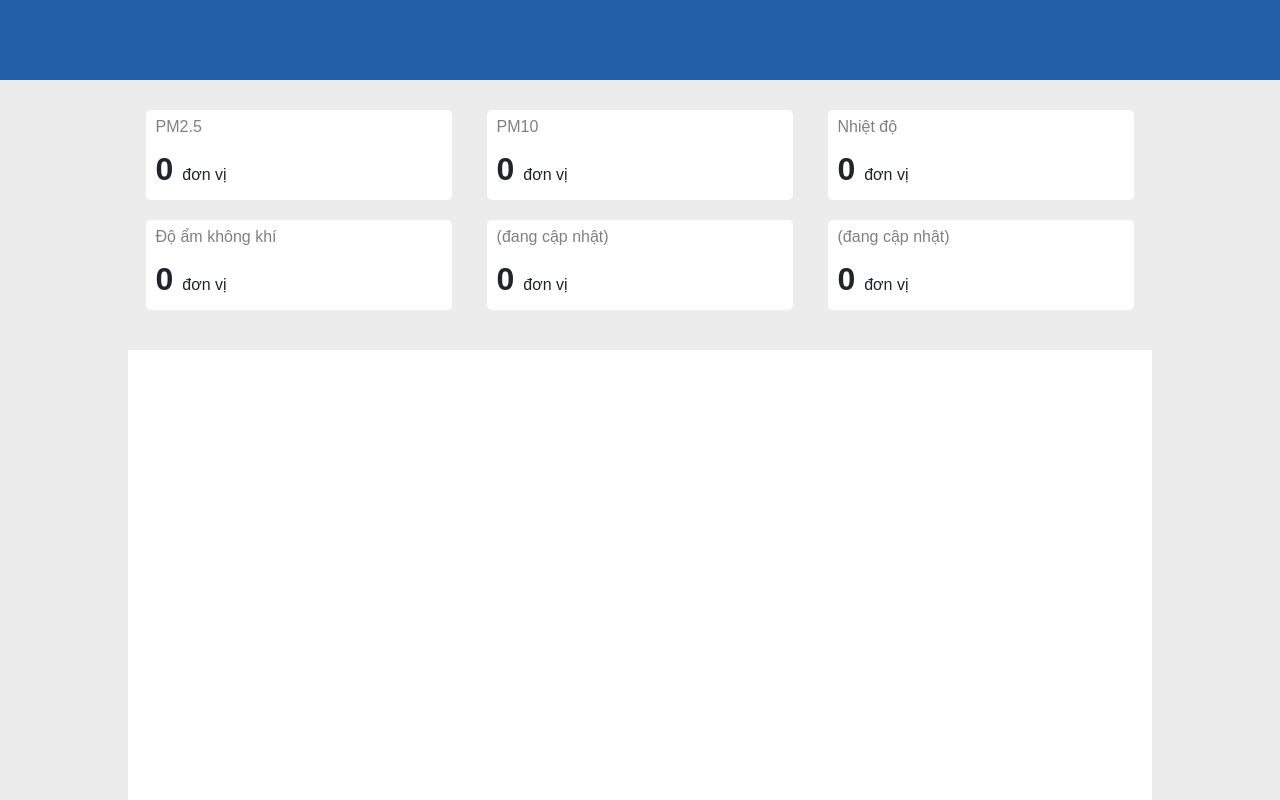
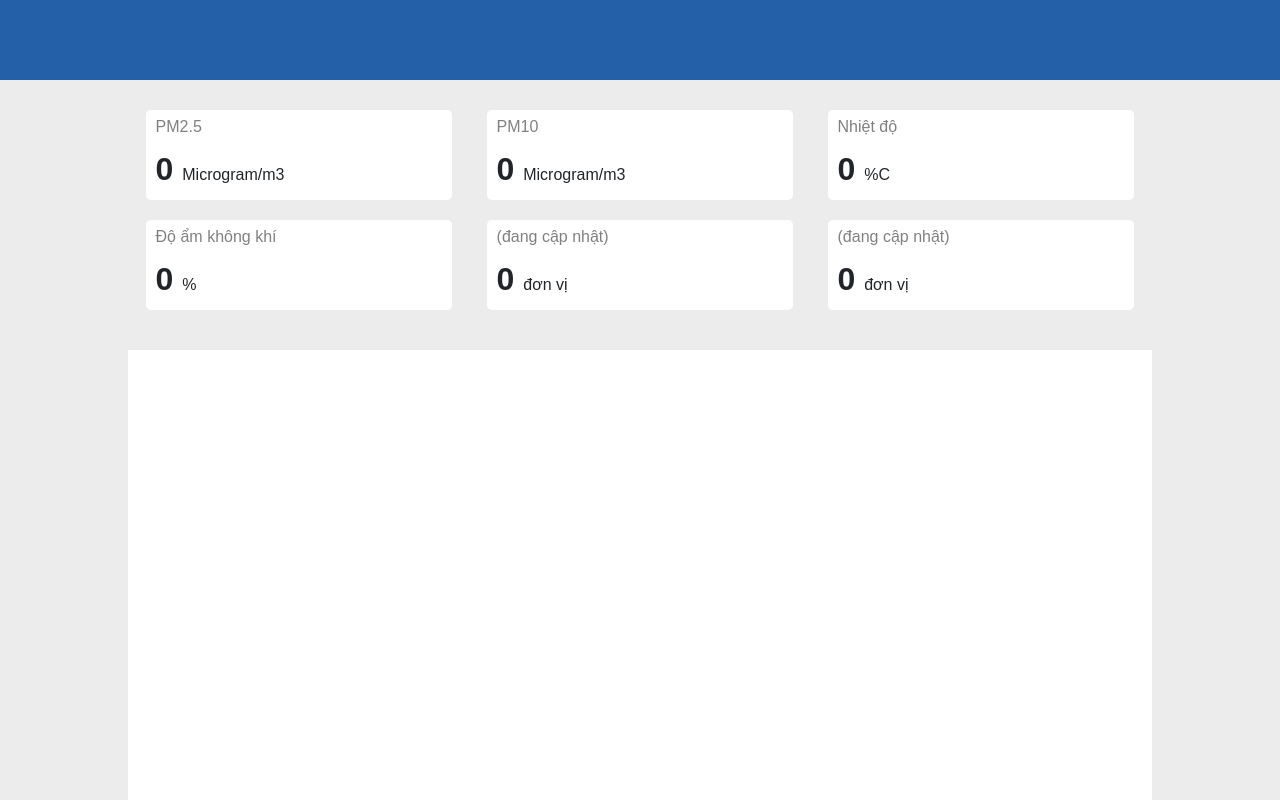
Before and after one commit to LeQuangHoang2k/thing-speak-project, a plain HTML site: page index.html in a window 1280 px wide. Shown: the top 800 px of the page. Drawn offline with nearby package versions, Linux system fonts and the light colour scheme; no server answers.

Commit message:
fix unit

```diff
--- a/index.html
+++ b/index.html
@@ -24,7 +24,7 @@
                         <div class="row_one_item1--title">PM2.5</div>
                         <div class="row_one_item1--value">
                             <span id="pm25">0</span>
-                            <span class="row_one_item1--unit">đơn vị</span>
+                            <span class="row_one_item1--unit">Microgram/m3</span>
                         </div>
                     </div>
                 </div>
@@ -33,7 +33,7 @@
                         <div class="row_one_item1--title">PM10</div>
                         <div class="row_one_item1--value">
                             <span id="pm10">0</span>
-                            <span class="row_one_item1--unit">đơn vị</span>
+                            <span class="row_one_item1--unit">Microgram/m3</span>
                         </div>
                     </div>
                 </div>
@@ -42,7 +42,7 @@
                         <div class="row_one_item1--title">Nhiệt độ</div>
                         <div class="row_one_item1--value">
                             <span id="temperature">0</span>
-                            <span class="row_one_item1--unit">đơn vị</span>
+                            <span class="row_one_item1--unit">%C</span>
                         </div>
                     </div>
                 </div>
@@ -54,7 +54,7 @@
                         <div class="row_one_item1--title">Độ ẩm không khí</div>
                         <div class="row_one_item1--value">
                             <span id="pressure">0</span>
-                            <span class="row_one_item1--unit">đơn vị</span>
+                            <span class="row_one_item1--unit">%</span>
                         </div>
                     </div>
                 </div>
```
